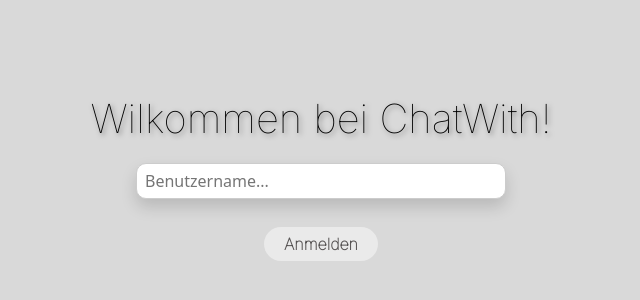
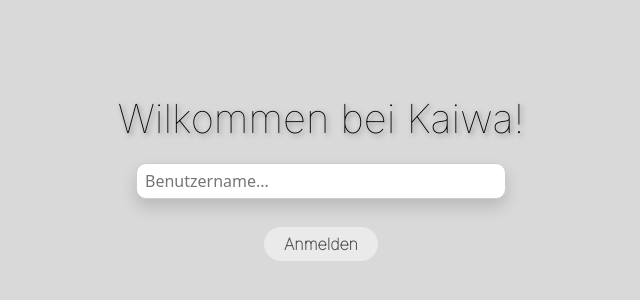
Before and after one commit to marcusBieber/TalkWith, a React (Vite) app in the folder frontend/: page / in a window 1280 px wide. Shown: the part 222-522 px from the top of the page, without its empty margins (319-959 px from the left). Built offline with nearby package versions, Linux system fonts and the light colour scheme.

Commit message:
Name der Anwendung geändert

```diff
--- a/frontend/index.html
+++ b/frontend/index.html
@@ -1,10 +1,10 @@
 <!doctype html>
 <html lang="en">
   <head>
+    <title>Kaiwa</title>
     <meta charset="UTF-8" />
     <link rel="icon" type="image/svg+xml" href="/vite.svg" />
     <meta name="viewport" content="width=device-width, initial-scale=1.0" />
-    <title>Vite + React</title>
   <link href="https://fonts.googleapis.com/css2?family=Inter:wght@100&display=swap" rel="stylesheet">
   <link rel="stylesheet" href="https://cdnjs.cloudflare.com/ajax/libs/font-awesome/6.0.0-beta3/css/all.min.css" />
 
--- a/frontend/src/App.jsx
+++ b/frontend/src/App.jsx
@@ -67,7 +67,7 @@ const MainComponent = ({ username, setUsername }) => {
                 fontWeight: 100,
               }}
             >
-              ChatWith
+              Kaiwa
             </h1>
             <p
               style={{
--- a/frontend/src/Components/AnimatedHeader.jsx
+++ b/frontend/src/Components/AnimatedHeader.jsx
@@ -24,7 +24,7 @@ const AnimatedHeader = () => {
         textShadow: "2px 2px 5px rgba(0, 0, 0, 0.5)",
       }}
     >
-      Wilkommen bei ChatWith!
+      Wilkommen bei Kaiwa!
     </h1>
   );
 };
```
Also changed, not shown: 2 other files (tests, documents, lock files or other folders).
